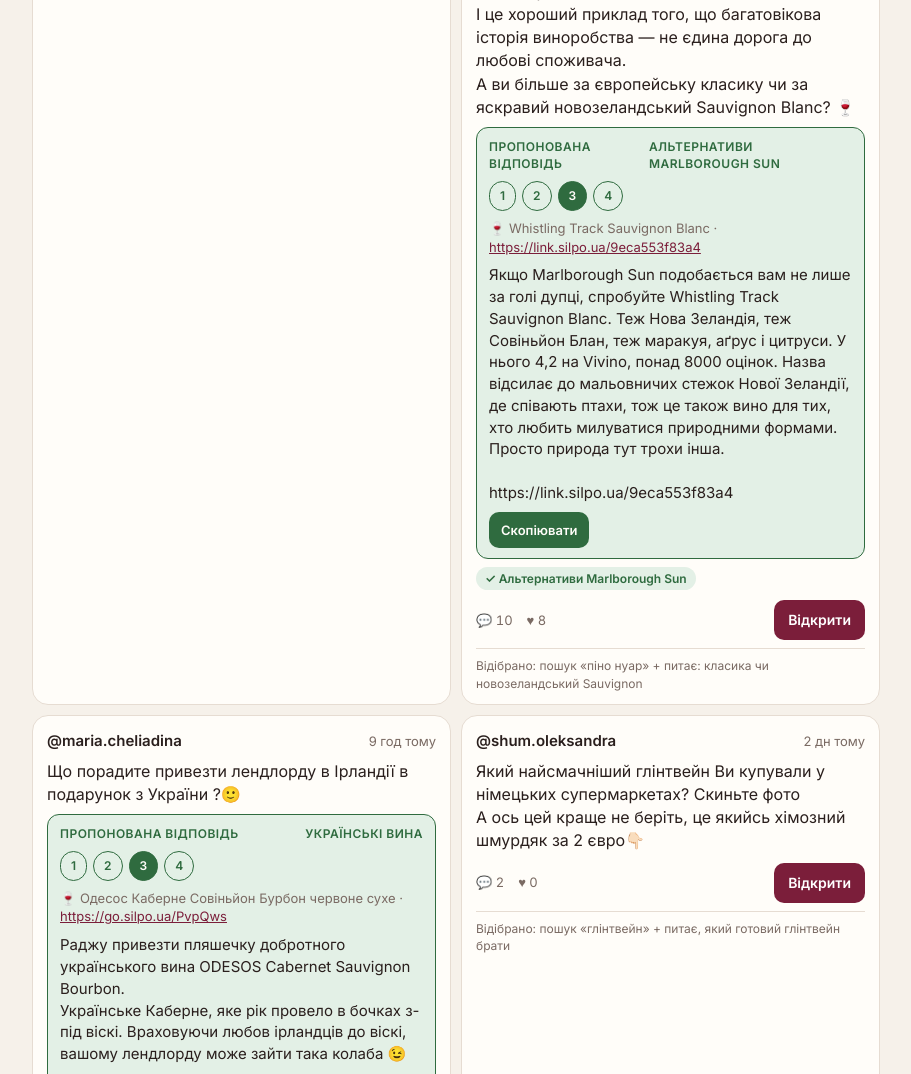
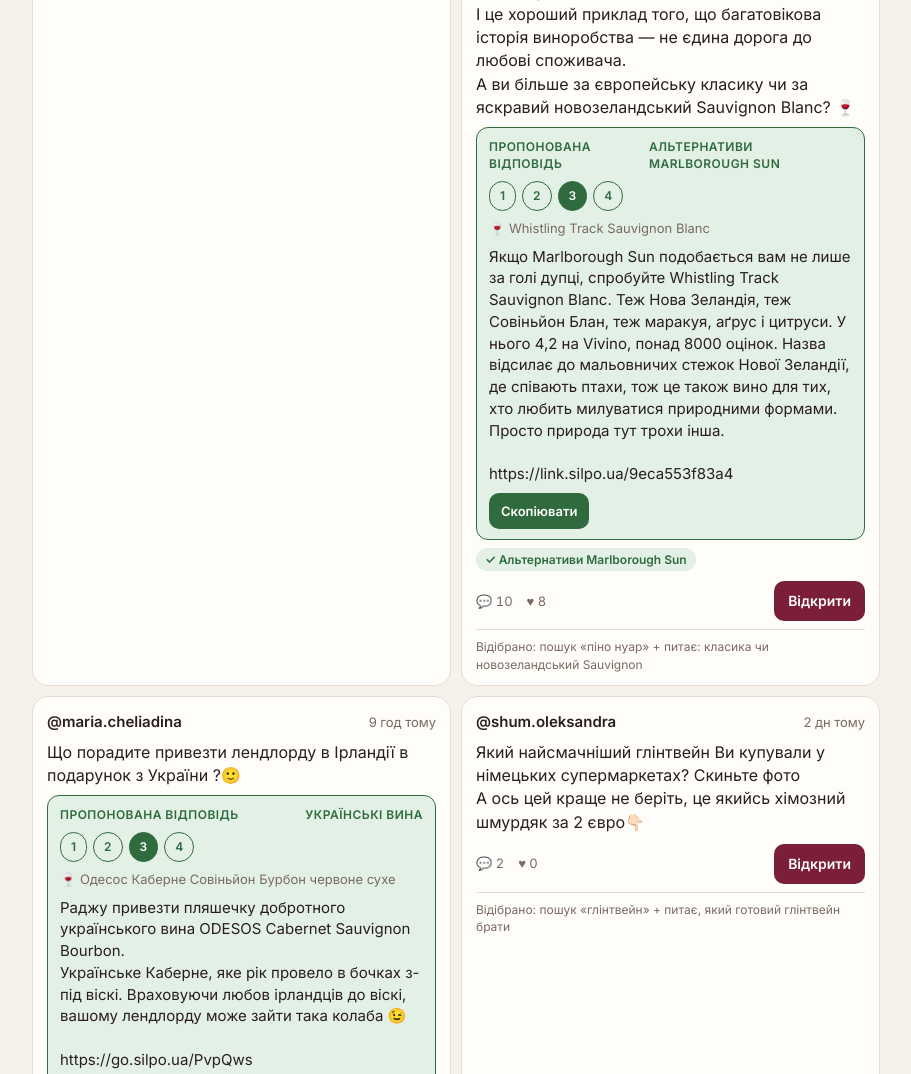
Before and after one commit to SlavaSpark/vyno-threads, a plain HTML site: page index.html in a window 1280 px wide. Shown: the part 1020-2094 px from the top of the page, without its empty margins (184-1095 px from the left). Drawn offline with Linux system fonts and the light colour scheme.

Commit message:
Без дубля лінка в заголовку відповіді

```diff
--- a/index.html
+++ b/index.html
@@ -145,7 +145,8 @@ function replyBlock(t){
     const copy=own?t.answer_copy:v.copy;
     const h=el('div','reply-h');h.append(el('span','','Пропонована відповідь'),el('span','',t.answer||''));box.append(h);
     if(base.length>1){const tabs=el('div','reply-tabs');base.forEach((x,i)=>{const b=el('button','vtab',String(i+1));b.title=x.wine;b.setAttribute('aria-pressed',i===pick);b.onclick=()=>{pick=i;draw();};tabs.append(b);});box.append(tabs);}
-    if(v.wine){const w=el('div','reply-wine','🍷 '+v.wine+(v.link?' · ':''));if(v.link){const a=el('a','',v.link);a.href=v.link;a.target='_blank';a.rel='noopener';w.append(a);}box.append(w);}
+    const showLink=v.link&&!copy.includes(v.link);
+    if(v.wine){const w=el('div','reply-wine','🍷 '+v.wine+(showLink?' · ':''));if(showLink){const a=el('a','',v.link);a.href=v.link;a.target='_blank';a.rel='noopener';w.append(a);}box.append(w);}
     box.append(el('p','reply-text',copy));
     const btn=el('button','copy','Скопіювати');btn.onclick=()=>copyText(copy+(v.link&&!copy.includes(v.link)?'\n\n'+v.link:''),btn);box.append(btn);
   };
```
